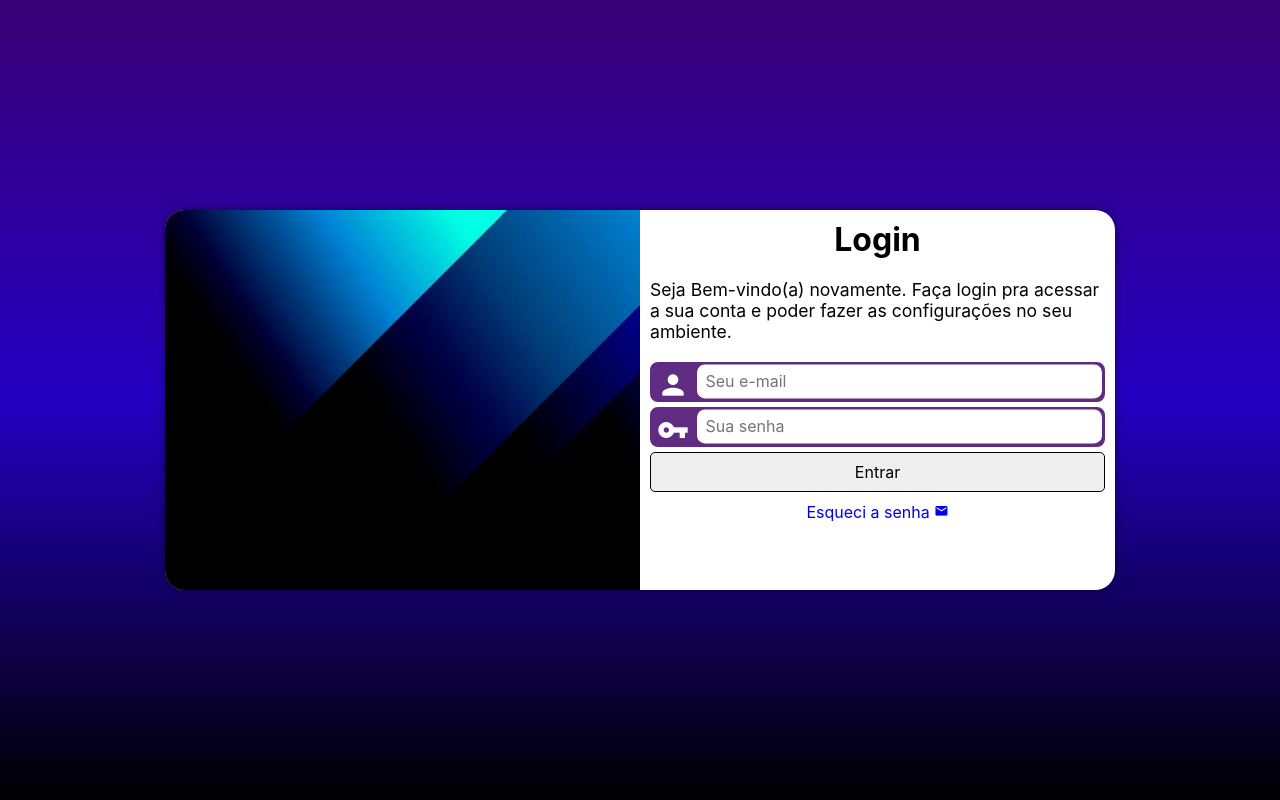
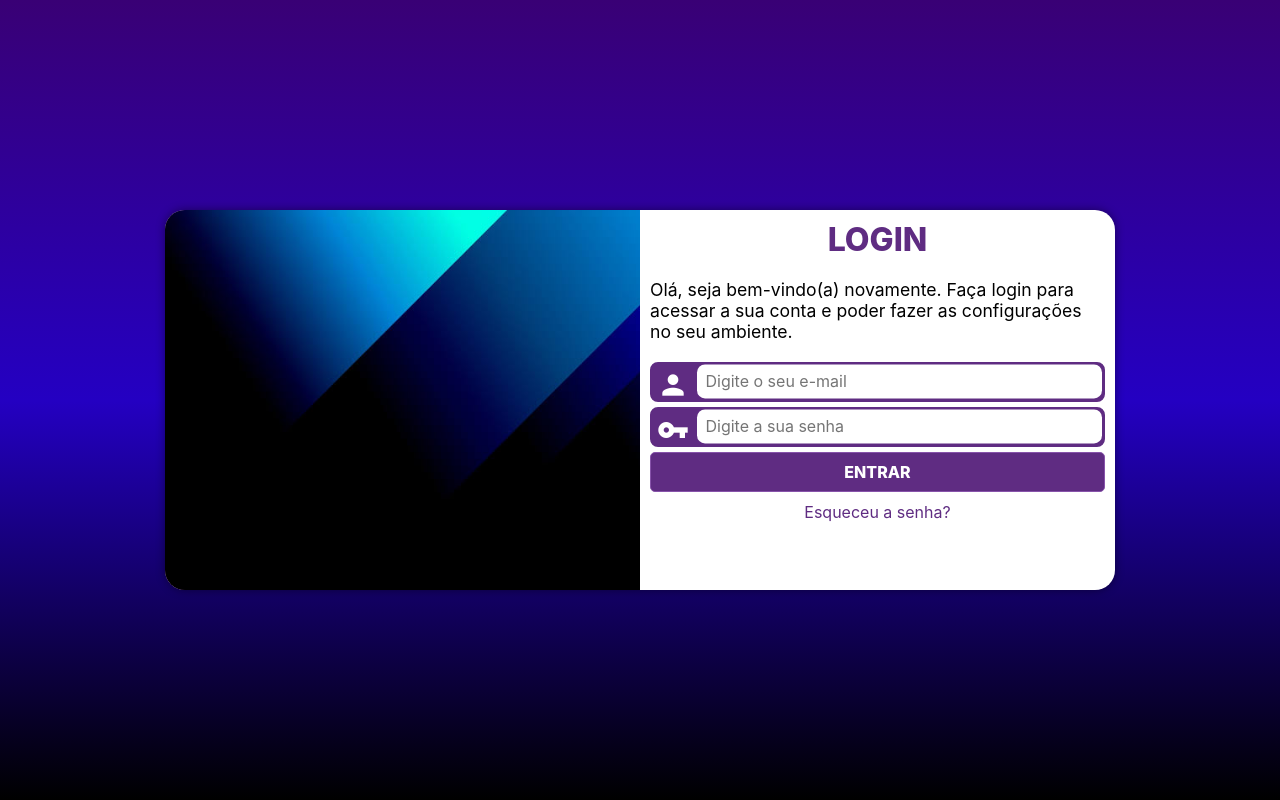
Before and after one commit to EraldoOL/Projeto-login, a plain HTML site: page index.html in a window 1280 px wide. Drawn offline with Linux system fonts and the light colour scheme.

Commit message:
Login melhorado (Part-1)
Essa foi a personalização que eu fiz mas pretendo melhorá-la

```diff
--- a/index.html
+++ b/index.html
@@ -1,14 +1,16 @@
 <!DOCTYPE html>
 <html lang="pt-br">
+
 <head>
   <meta charset="UTF-8">
   <meta name="viewport" content="width=device-width, initial-scale=1.0">
   <meta http-equiv="X-UA-Compatible" content="ie=edge">
   <link rel="stylesheet" href="style.css">
   <link rel="stylesheet" href="mq.css">
-  <link href="https://fonts.googleapis.com/icon?family=Material+Icons"rel="stylesheet">
+  <link href="https://fonts.googleapis.com/icon?family=Material+Icons" rel="stylesheet">
   <title>Login</title>
 </head>
+
 <body>
   <main>
     <section id="login">
@@ -17,25 +19,29 @@
       </div>
       <div id="form">
         <h1>Login</h1>
-          <p> Seja Bem-vindo(a) novamente. Faça login pra acessar a sua conta e poder fazer as configurações no seu ambiente.</p>
+        <p> Olá, seja bem-vindo(a) novamente. Faça login para acessar a sua conta e poder fazer as configurações no seu
+          ambiente.</p>
         <form action="login.php" method="post" autocomplete="on">
           <div class="campo">
             <span class="material-icons">person</span>
-            <input type="email" name="login" id="ilogin" placeholder="Seu e-mail" autocomplete="email" required maxlength="30">
+            <input type="email" name="login" id="ilogin" placeholder="Digite o seu e-mail" autocomplete="email" required
+              maxlength="30">
             <label for="ilogin"></label>
           </div>
           <div class="campo">
             <span class="material-icons">vpn_key</span>
-            <input type="password" name="senha" id="isenha" placeholder="Sua senha" autocomplete="current-password" required minlength="8" maxlength="20">
+            <input type="password" name="senha" id="isenha" placeholder="Digite a sua senha"
+              autocomplete="current-password" required minlength="8" maxlength="20">
             <label for="isenha"></label>
           </div>
           <input type="submit" value="Entrar">
           <a href="esqueci.html" class="botao">
-            Esqueci a senha <span class="material-icons">mail</span>
+            Esqueceu a senha?
           </a>
         </form>
     </section>
   </main>
 
 </body>
+
 </html>
--- a/style.css
+++ b/style.css
@@ -5,7 +5,7 @@ verde #49a09d
 roxo #5f2c82
 */
 
-*{
+* {
   font-family: -apple-system, BlinkMacSystemFont, 'Segoe UI', Roboto, Oxygen, Ubuntu, Cantarell, 'Open Sans', 'Helvetica Neue', sans-serif;
   padding: 0px;
   margin: 0px;
@@ -13,22 +13,23 @@ roxo #5f2c82
 
 }
 
-body, html{
-      background-image: linear-gradient( 50deg, #000000 30%, #2400C2 , #5CD6FF);
+body,
+html {
+  background-image: linear-gradient(50deg, #000000 30%, #2400C2, #5CD6FF);
   height: 100vh;
   width: 100vw;
 }
 
-main{
+main {
   position: relative;
   height: 100vh;
   width: 100vw;
 }
 
-#login{
+#login {
   position: absolute;
-  top:50%;
-  left:50%;
+  top: 50%;
+  left: 50%;
   background-color: white;
   width: 330px;
   height: 575px;
@@ -40,7 +41,7 @@ main{
   transform: translate(-50%, -50%);
 }
 
-#login > #img{
+#login>#img {
   display: block;
   background: #5f2c82 url('images.jpeg') no-repeat;
   background-position: left bottom;
@@ -48,25 +49,23 @@ main{
   background-size: cover;
 }
 
-#login > #form{
+#login>#form {
   display: block;
   padding: 10px;
 }
 
-#form > h1{
+#form>h1 {
   text-align: center;
   margin-bottom: 10px;
-
-
 }
 
-#form > p{
+#form>p {
   margin-bottom: 10px;
   font-size: 0.9em;
 
 }
 
-form > .campo{
+form>.campo {
   background-color: #5f2c82;
   display: block;
   width: 100%;
@@ -76,11 +75,11 @@ form > .campo{
   border: 2px solid #5f2c82
 }
 
-.campo > label{
+.campo>label {
   display: none;
 }
 
-.campo > span{
+.campo>span {
   color: white;
 
   font-size: 2em;
@@ -88,19 +87,22 @@ form > .campo{
   padding: 5px;
 }
 
-form > input[type=submit]{
+form>input[type=submit] {
 
   font-size: 1em;
   width: 100%;
   height: 40px;
-  border: .5px solid black;
-  color: black;
+  border: .5px solid #8753aa;
+  background-color: #5f2c82;
+  color: white;
   border-radius: 5px;
   cursor: pointer;
-  text-align: center
+  text-align: center;
+  text-transform: uppercase;
+  font-weight: 800;
 }
 
-.campo > input{
+.campo>input {
 
   font-size: 1em;
   width: calc(100% - 45.1px);
@@ -109,18 +111,20 @@ form > input[type=submit]{
   border-radius: 8px;
   padding: 9px;
   transform: translateY(-13.6px);
+  outline: none;
 }
 
-.campo > input:focus-within{
+.campo>input:focus-within {
   background-color: white;
 }
 
-form > input[type=submit]:hover{
-  background-color: #F3D863;
-
+form>input[type=submit]:hover {
+  background-color: #8753aa;
+  color: white;
+  text-transform: uppercase;
 }
 
-form > a.botao{
+form>a.botao {
 
   display: block;
   font-size: 1em;
@@ -130,17 +134,19 @@ form > a.botao{
   padding-top: 5px;
   margin-top: 5px;
   border-radius: 7px;
-
+  color: #5f2c82;
 }
 
-form > a.botao:hover{
-  background-color: #F3D863;
+form>a.botao:hover {
+  background-color: white;
 }
 
-form > a.botao > span{
-  font-size: .9em;
+.botao {
+  text-align: center
 }
 
-.botao{
-  text-align: center
+h1 {
+  text-transform: uppercase;
+  color: #5f2c82;
+  font-weight: 800;
 }
```
Lines whose indentation alone changed are shown as unchanged.
